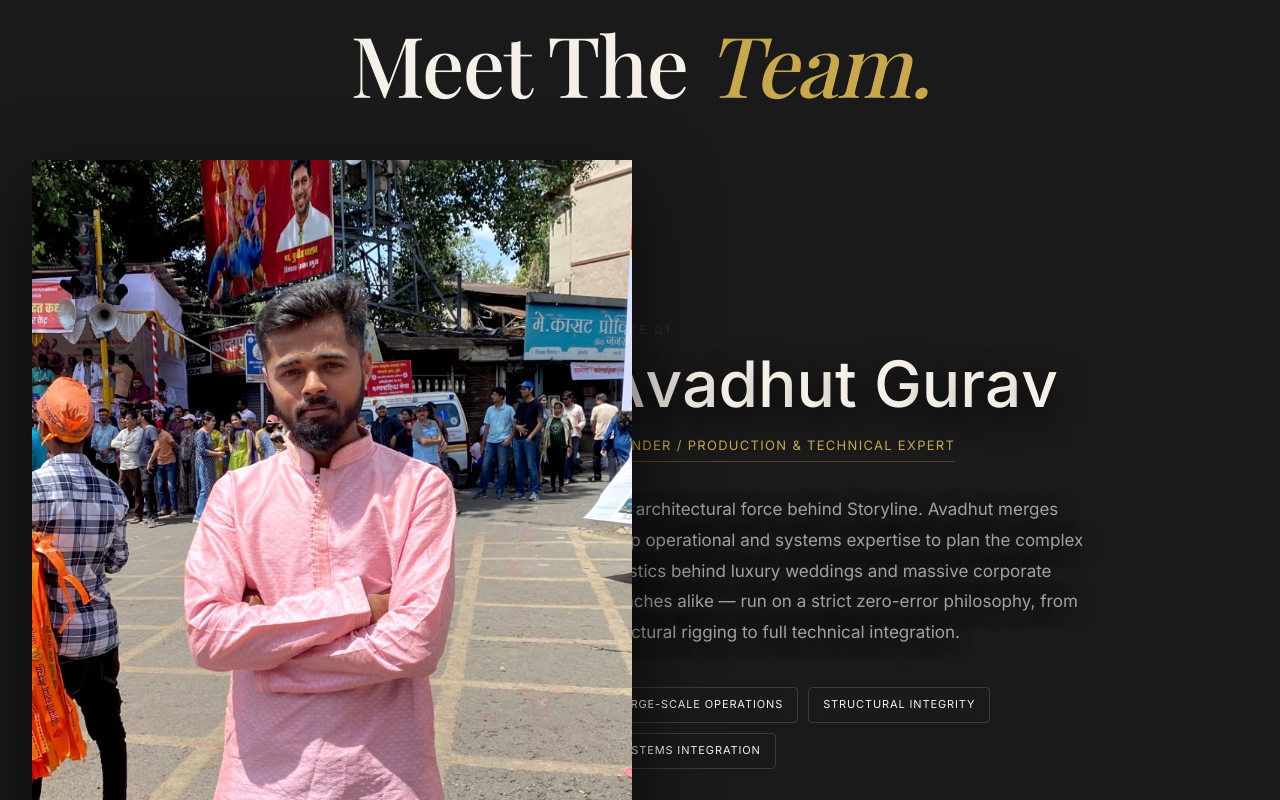
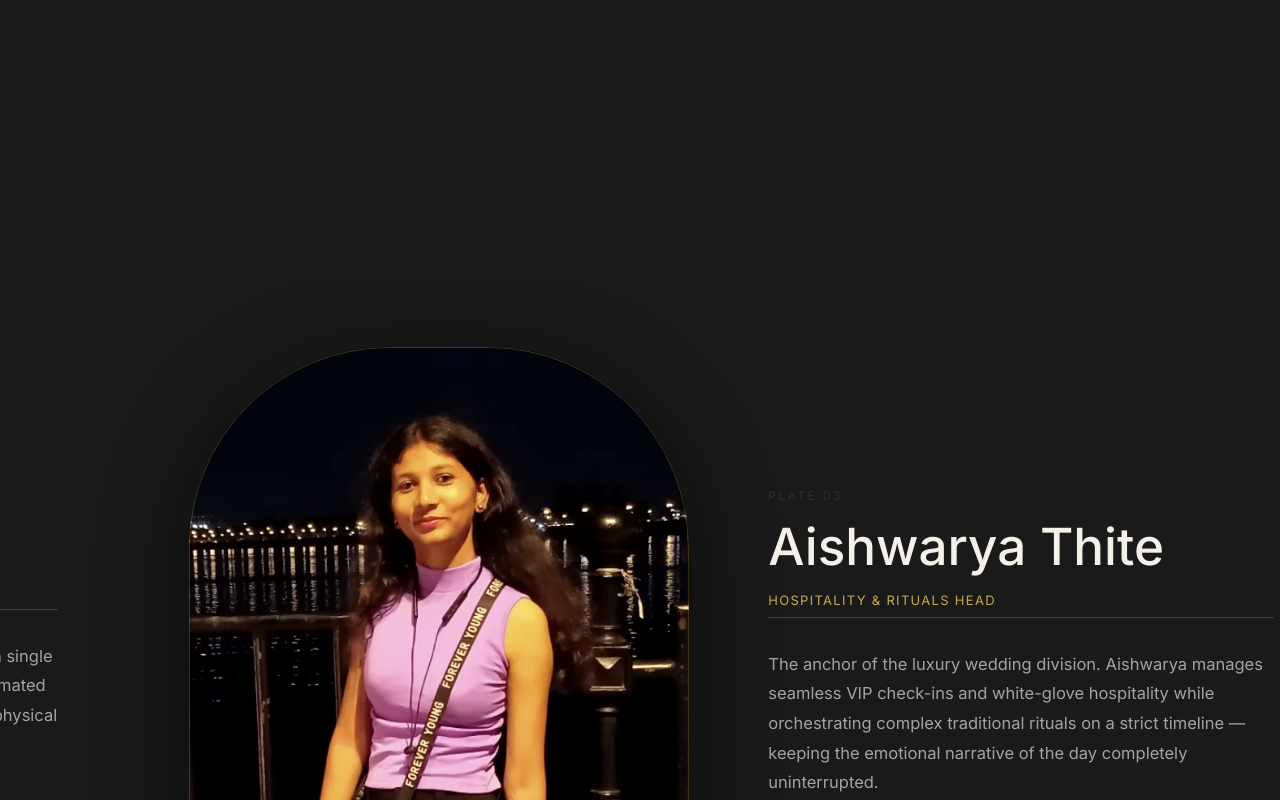
Before and after one commit to avadhutgurav1065-design/storyline-design-and-events-, a React (Vite) app in the folder frontend/: page /team in a window 1280 px wide. Shown: the part 520-1320 px from the top of the page. Built offline with nearby package versions, Linux system fonts and the light colour scheme; a web font is replaced by a local one.

Commit message:
feat: complete horizontal scroll redesign for team page

```diff
--- a/frontend/src/pages/Team.jsx
+++ b/frontend/src/pages/Team.jsx
@@ -1,6 +1,6 @@
 import { useRef } from 'react';
 import { Link } from 'react-router-dom';
-import { motion, useScroll, useTransform, useMotionValue, useSpring } from 'framer-motion';
+import { motion, useScroll, useTransform } from 'framer-motion';
 
 const teamMembers = [
   {
@@ -59,53 +59,54 @@ const teamMembers = [
   }
 ];
 
-// --- Magnetic Cutout Component ---
-function MagneticCutout({ src, name, initials }) {
-  const ref = useRef(null);
+export default function Team() {
+  const targetRef = useRef(null);
 
-  const x = useMotionValue(0);
-  const y = useMotionValue(0);
+  // Calculate horizontal scroll based on vertical scroll of the target container
+  const { scrollYProgress } = useScroll({
+    target: targetRef,
+  });
 
-  const mouseXSpring = useSpring(x, { stiffness: 150, damping: 15, mass: 0.5 });
-  const mouseYSpring = useSpring(y, { stiffness: 150, damping: 15, mass: 0.5 });
-
-  const rotateX = useTransform(mouseYSpring, [-0.5, 0.5], ["10deg", "-10deg"]);
-  const rotateY = useTransform(mouseXSpring, [-0.5, 0.5], ["-10deg", "10deg"]);
-
-  const handleMouseMove = (e) => {
-    if (!ref.current) return;
-    const rect = ref.current.getBoundingClientRect();
-    const width = rect.width;
-    const height = rect.height;
-    const mouseX = e.clientX - rect.left;
-    const mouseY = e.clientY - rect.top;
-    const xPct = mouseX / width - 0.5;
-    const yPct = mouseY / height - 0.5;
-    x.set(xPct);
-    y.set(yPct);
-  };
-
-  const handleMouseLeave = () => {
-    x.set(0);
-    y.set(0);
-  };
+  // Map scroll progress 0 -> 1 to x translation (e.g. 1% to -85%)
+  const x = useTransform(scrollYProgress, [0, 1], ["1%", "-80%"]);
+  const heroY = useTransform(scrollYProgress, [0, 0.2], [0, -300]);
+  const heroOpacity = useTransform(scrollYProgress, [0, 0.1], [1, 0]);
 
   return (
+    <div className="team-page">
+      {/* Hero Section (Fades out as horizontal scroll begins) */}
+      <motion.header
+        className="team-hero-h"
+        style={{ y: heroY, opacity: heroOpacity }}
+      >
         <motion.div
-      ref={ref}
-      className="team-scroll-photo-wrapper"
-      onMouseMove={handleMouseMove}
-      onMouseLeave={handleMouseLeave}
-      style={{ rotateX, rotateY }}
-      initial={{ opacity: 0, y: 150, scale: 0.9 }}
-      whileInView={{ opacity: 1, y: 0, scale: 1 }}
-      viewport={{ once: true, margin: "-100px" }}
-      transition={{ duration: 1, ease: [0.16, 1, 0.3, 1] }}
+          initial={{ opacity: 0, scale: 0.95 }}
+          animate={{ opacity: 1, scale: 1 }}
+          transition={{ duration: 1.2, ease: [0.16, 1, 0.3, 1] }}
+          style={{ zIndex: 1, position: 'relative' }}
         >
-      <div className="team-scroll-photo">
+          <span className="eyebrow" style={{ display: 'block', marginBottom: '24px', color: 'var(--gold)', letterSpacing: '0.2em' }}>
+            Storyline Design &amp; Events
+          </span>
+          <h1>Meet The <em style={{ color: 'var(--gold)' }}>Team.</em></h1>
+          <p style={{ margin: '32px auto 0', maxWidth: '520px', color: 'var(--white-muted)', fontSize: '18px', lineHeight: '1.7' }}>
+            Scroll down to explore the specialists behind every production.
+          </p>
+        </motion.div>
+      </motion.header>
+
+      {/* Horizontal Scroll Section */}
+      <section ref={targetRef} className="horizontal-scroll-section">
+        <div className="horizontal-sticky-container">
+          <motion.div style={{ x }} className="horizontal-track">
+
+            {teamMembers.map((member) => (
+              <div key={member.id} className="team-card-h">
+                <div className="team-card-photo-wrapper">
+                  <div className="team-card-photo">
                     <img
-          src={src}
-          alt={name}
+                      src={member.image}
+                      alt={member.name}
                       onError={(e) => {
                         e.target.style.display = 'none';
                         const fallback = document.createElement('div');
@@ -113,106 +114,37 @@ function MagneticCutout({ src, name, initials }) {
                         fallback.style.alignItems = 'center';
                         fallback.style.justifyContent = 'center';
                         fallback.style.width = '100%';
-            fallback.style.aspectRatio = '4/5';
-            fallback.style.fontSize = '120px';
+                        fallback.style.aspectRatio = '3/4';
+                        fallback.style.fontSize = '80px';
                         fallback.style.color = 'var(--gold-muted)';
                         fallback.style.fontFamily = 'var(--font-heading)';
-            fallback.innerText = initials;
+                        fallback.innerText = member.initials;
                         e.target.parentNode.appendChild(fallback);
                       }}
                     />
                   </div>
-    </motion.div>
-  );
-}
+                </div>
 
-// --- Animated Text Component ---
-function AnimatedText({ member, isReverse }) {
-  const containerVariants = {
-    hidden: { opacity: 0 },
-    visible: {
-      opacity: 1,
-      transition: { staggerChildren: 0.1, delayChildren: 0.4 }
-    }
-  };
+                <div className="team-card-content">
+                  <span className="team-card-index">Plate {member.id}</span>
+                  <h2 className="team-card-name">{member.name}</h2>
+                  <div className="team-card-title">{member.title}</div>
+                  <p className="team-card-bio">{member.bio}</p>
 
-  const textVariants = {
-    hidden: { opacity: 0, y: 20 },
-    visible: { opacity: 1, y: 0, transition: { duration: 0.6, ease: "easeOut" } }
-  };
-
-  // Character by character for name
-  const nameVariants = {
-    hidden: { opacity: 0, y: 50, rotateX: -90 },
-    visible: { opacity: 1, y: 0, rotateX: 0, transition: { duration: 0.6, ease: [0.16, 1, 0.3, 1] } }
-  };
-
-  return (
-    <motion.div
-      className="team-scroll-content"
-      variants={containerVariants}
-      initial="hidden"
-      whileInView="visible"
-      viewport={{ once: true, margin: "-100px" }}
-    >
-      <motion.span variants={textVariants} className="team-scroll-index">Plate {member.id}</motion.span>
-
-      <h2 className="team-scroll-name" style={{ perspective: '1000px' }}>
-        {member.name.split('').map((char, index) => (
-          <motion.span key={index} variants={nameVariants}>
-            {char === ' ' ? '\u00A0' : char}
-          </motion.span>
-        ))}
-      </h2>
-
-      <motion.div variants={textVariants} className="team-scroll-title">{member.title}</motion.div>
-      <motion.p variants={textVariants} className="team-scroll-bio">{member.bio}</motion.p>
-
-      <motion.div variants={textVariants} className="team-tags">
+                  <div className="team-tags">
                     {member.tags.map(tag => (
                       <span key={tag} className="team-tag">{tag}</span>
                     ))}
+                  </div>
+                </div>
+              </div>
+            ))}
+
           </motion.div>
-    </motion.div>
-  );
-}
-
-export default function Team() {
-  const { scrollYProgress } = useScroll();
-  const heroY = useTransform(scrollYProgress, [0, 1], [0, 300]);
-
-  return (
-    <div>
-      <header className="team-hero">
-        <motion.div className="team-hero-inner" style={{ y: heroY }}>
-          <motion.div
-            initial={{ opacity: 0, scale: 0.9 }}
-            animate={{ opacity: 1, scale: 1 }}
-            transition={{ duration: 1.2, ease: [0.16, 1, 0.3, 1] }}
-          >
-            <span className="eyebrow" style={{ display: 'block', marginBottom: '24px', color: 'var(--gold)', letterSpacing: '0.2em' }}>
-              Storyline Design &amp; Events
-            </span>
-            <h1>Meet The <em style={{ color: 'var(--gold)' }}>Team.</em></h1>
-            <p style={{ margin: '32px auto 0', maxWidth: '520px', color: 'var(--white-muted)', fontSize: '18px', lineHeight: '1.7' }}>
-              Every Storyline event passes through the same six hands — from the first digital blueprint to the final overnight transformation.
-            </p>
-          </motion.div>
-        </motion.div>
-      </header>
-
-      <section className="team-scroll-container">
-        {teamMembers.map((member, index) => {
-          const isReverse = index % 2 !== 0;
-          return (
-            <div key={member.id} className={`team-scroll-section ${isReverse ? 'reverse' : ''}`}>
-              <MagneticCutout src={member.image} name={member.name} initials={member.initials} />
-              <AnimatedText member={member} isReverse={isReverse} />
         </div>
-          );
-        })}
       </section>
 
+      {/* Footer CTA */}
       <section className="cta" style={{ textAlign: 'center', padding: '160px 24px 180px', borderTop: '1px solid rgba(255, 255, 255, 0.05)', position: 'relative', overflow: 'hidden' }}>
         <motion.div
           initial={{ opacity: 0, y: 100 }}
--- a/frontend/src/styles/pages.css
+++ b/frontend/src/styles/pages.css
@@ -492,28 +492,28 @@
 
 
 
-/* ---- Team Page - Hyper Creative Animations ---- */
-.team-hero { position:relative; min-height:80vh; display:flex; flex-direction:column; align-items:center; justify-content:center; padding: calc(var(--nav-height) + 40px) 24px; text-align:center; overflow:hidden; }
-.team-hero::before { content: ''; position:absolute; inset:0; background-image: linear-gradient(rgba(201, 162, 75, 0.15) 1px, transparent 1px), linear-gradient(90deg, rgba(201, 162, 75, 0.15) 1px, transparent 1px); background-size:56px 56px; opacity:0.1; mask-image:radial-gradient(ellipse 70% 60% at 50% 50%, black 30%, transparent 75%); }
-.team-hero-inner { position:relative; max-width:860px; z-index: 1; }
-.team-hero h1 { font-size:clamp(44px, 7vw, 84px); line-height:1; letter-spacing:-0.02em; margin-bottom: 24px; font-weight: 500; }
-.team-hero h1 em { font-style:italic; color:var(--gold); }
-.team-scroll-container { display:flex; flex-direction:column; padding:40px 24px 200px; max-width:1400px; margin:0 auto; overflow:visible; }
-.team-scroll-section { display:grid; grid-template-columns: 1fr 1fr; align-items:center; position: relative; margin-bottom: 200px; }
-.team-scroll-section.reverse { direction: rtl; }
-.team-scroll-section.reverse > * { direction: ltr; }
-.team-scroll-photo-wrapper { position:relative; width: 100%; max-width: 600px; z-index: 2; margin: 0 auto; perspective: 1000px; }
-.team-scroll-photo { position:relative; width: 100%; filter: drop-shadow(0 30px 40px rgba(0,0,0,0.7)); transform-style: preserve-3d; }
-.team-scroll-photo img { width:100%; height:auto; object-fit:contain; filter: grayscale(15%) contrast(1.1); transition: filter 0.5s ease; }
-.team-scroll-section:hover .team-scroll-photo img { filter: grayscale(0%) contrast(1.05); }
-.team-scroll-content { position: relative; z-index: 1; max-width: 580px; padding: 40px; margin-left: -80px; }
-.team-scroll-section.reverse .team-scroll-content { margin-left: 0; margin-right: -80px; }
-.team-scroll-index { font-family:var(--font-mono); font-size:12px; letter-spacing:0.2em; color:var(--gold-muted); text-transform:uppercase; display:block; margin-bottom:12px; }
-.team-scroll-name { font-size:clamp(40px, 5vw, 72px); font-family:var(--font-heading); line-height:1; margin-bottom:16px; position:relative; z-index:3; white-space:nowrap; text-shadow: 0 10px 30px rgba(0,0,0,0.8); }
-.team-scroll-name span { display:inline-block; }
-.team-scroll-title { font-family:var(--font-mono); font-size:13px; letter-spacing:0.1em; color:var(--gold); text-transform:uppercase; margin-bottom:32px; display:inline-block; border-bottom:1px solid rgba(201,162,75,0.3); padding-bottom:6px; }
-.team-scroll-bio { font-size:17px; line-height:1.8; color:var(--white-muted); margin-bottom:40px; text-shadow: 0 4px 20px rgba(0,0,0,0.6); }
+
+
+/* ---- Team Page - Horizontal Scroll Animations ---- */
+.team-page { background: var(--ink-black); }
+.team-hero-h { position:relative; min-height:100vh; display:flex; flex-direction:column; align-items:center; justify-content:center; text-align:center; padding: 24px; overflow:hidden; }
+.team-hero-h::before { content: ''; position:absolute; inset:0; background-image: linear-gradient(rgba(201, 162, 75, 0.15) 1px, transparent 1px), linear-gradient(90deg, rgba(201, 162, 75, 0.15) 1px, transparent 1px); background-size:56px 56px; opacity:0.1; mask-image:radial-gradient(ellipse 70% 60% at 50% 50%, black 30%, transparent 75%); }
+.team-hero-h h1 { font-size:clamp(44px, 7vw, 92px); line-height:1; letter-spacing:-0.03em; margin-bottom: 24px; font-weight: 500; }
+.team-hero-h h1 em { font-style:italic; color:var(--gold); }
+.horizontal-scroll-section { position: relative; height: 500vh; }
+.horizontal-sticky-container { position: sticky; top: 0; height: 100vh; display: flex; align-items: center; overflow: hidden; background: var(--ink-black); }
+.horizontal-track { display: flex; gap: 10vw; padding: 0 50vw 0 10vw; height: 100%; align-items: center; }
+.team-card-h { width: 85vw; max-width: 1100px; display: grid; grid-template-columns: 1fr 1fr; gap: 6vw; align-items: center; flex-shrink: 0; }
+.team-card-photo-wrapper { position: relative; width: 100%; max-width: 500px; margin: 0 auto; filter: drop-shadow(0 20px 40px rgba(0,0,0,0.6)); }
+.team-card-photo { position: relative; width: 100%; aspect-ratio: 3/4; background: var(--panel); border-radius: 200px 200px 12px 12px; overflow: hidden; }
+.team-card-photo::after { content:''; position:absolute; inset:0; border:1px solid rgba(201, 162, 75, 0.3); border-radius: 200px 200px 12px 12px; pointer-events:none; }
+.team-card-photo img { width: 100%; height: 100%; object-fit: cover; filter: grayscale(15%) contrast(1.1); transition: transform 1s cubic-bezier(0.16, 1, 0.3, 1), filter 0.8s ease; }
+.team-card-h:hover .team-card-photo img { transform: scale(1.08); filter: grayscale(0%) contrast(1); }
+.team-card-content { display: flex; flex-direction: column; justify-content: center; }
+.team-card-index { font-family:var(--font-mono); font-size:12px; letter-spacing:0.2em; color:var(--gold-muted); text-transform:uppercase; margin-bottom:12px; }
+.team-card-name { font-size:clamp(36px, 4vw, 56px); font-family:var(--font-heading); line-height:1.1; margin-bottom:16px; }
+.team-card-title { font-family:var(--font-mono); font-size:13px; letter-spacing:0.1em; color:var(--gold); text-transform:uppercase; margin-bottom:32px; display:inline-block; border-bottom:1px solid rgba(201,162,75,0.3); padding-bottom:6px; }
+.team-card-bio { font-size:16.5px; line-height:1.8; color:var(--white-muted); margin-bottom:40px; }
 .team-tags { display:flex; flex-wrap:wrap; gap:10px; }
-.team-tag { font-family:var(--font-mono); font-size:11px; letter-spacing:0.08em; text-transform:uppercase; color:var(--ivory); border:1px solid rgba(255, 255, 255, 0.15); border-radius: 4px; padding:8px 14px; transition: all 0.3s ease; backdrop-filter: blur(4px); }
-.team-scroll-section:hover .team-tag { border-color: rgba(201,162,75,0.4); color: var(--gold); }
-@media (max-width:960px) { .team-scroll-section { grid-template-columns: 1fr; margin-bottom: 120px; } .team-scroll-section.reverse { direction: ltr; } .team-scroll-content { margin-left: 0 !important; margin-right: 0 !important; padding: 20px 0; text-align: center; } .team-scroll-name { white-space: normal; text-shadow: none; } .team-tags { justify-content: center; } }
+.team-tag { font-family:var(--font-mono); font-size:11px; letter-spacing:0.08em; text-transform:uppercase; color:var(--ivory); border:1px solid rgba(255, 255, 255, 0.15); border-radius: 4px; padding:8px 14px; }
+@media (max-width:960px) { .team-card-h { grid-template-columns: 1fr; gap: 40px; text-align: center; } .team-card-photo-wrapper { max-width: 400px; } .team-card-title { margin: 0 auto 32px; } .team-tags { justify-content: center; } }
```
Lines whose indentation alone changed are shown as unchanged.
